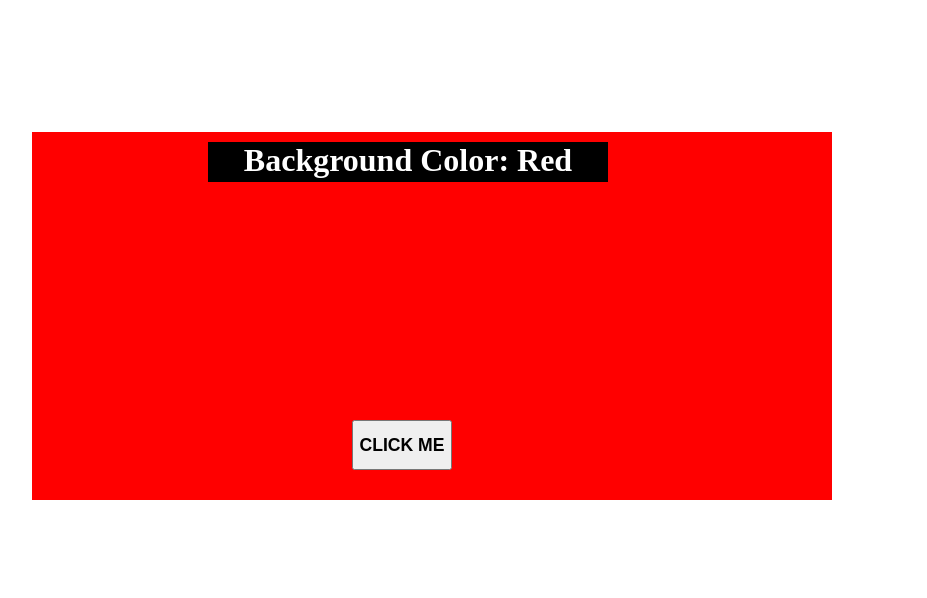
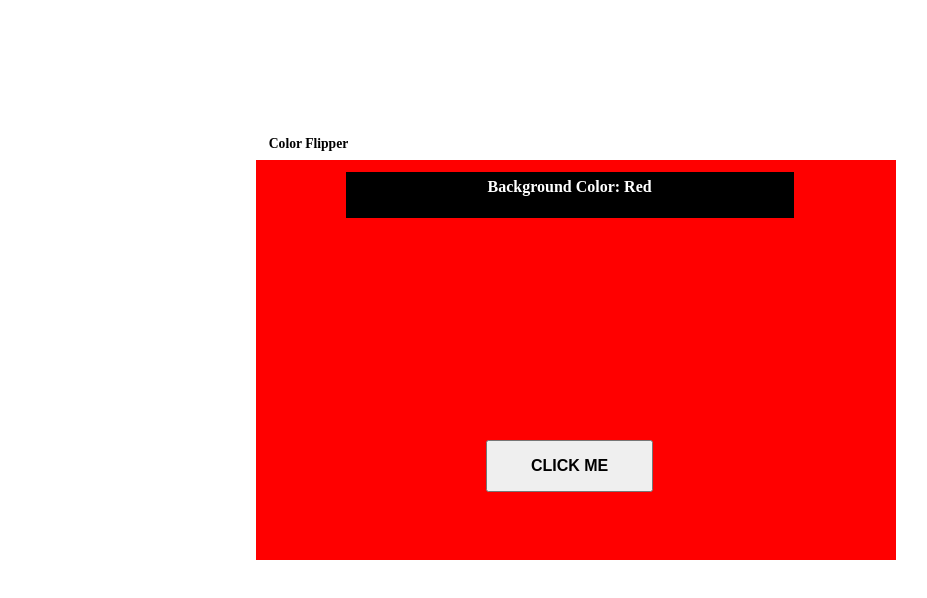
Before and after one commit to dotjarvis/color-flipper, a plain HTML site: page index.html in a window 1280 px wide. Shown: the whole page, without its empty margins (128-1055 px from the left). Drawn offline with Linux system fonts and the light colour scheme.

Commit message:
Update-css

```diff
--- a/style.css
+++ b/style.css
@@ -7,10 +7,10 @@
   background-color: red;
   text-align: center;
   position: absolute;
-  left: 10rem;
-  bottom: 300px;
-  height: 23rem;
-  width: 50rem;
+  left: 30%;
+  bottom: 30%;
+  height: 50%;
+  width: 50%;
 }
 
 h1 {
@@ -18,24 +18,27 @@ h1 {
   color: white;
   text-align: center;
   position: absolute;
-  top: 10px;
-  left: 11rem;
-  width: 400px;
-  height: 40px;
+  top: 3%;
+  left: 14%;
+  width: 70%;
+  height: 10%;
+  font-size: 1rem;
+  padding-top: 1%;
 }
 
 h3 {
   position: absolute;
-  top: 17rem;
-  left: 10rem;
+  top: 17%;
+  left: 31%;
+  font-size: 0.85rem;
 }
 
 .click-me {
   position: absolute;
-  left: 20rem;
-  bottom: 30px;
-  width: 100px;
-  height: 50px;
-  font-size: 1.1rem;
+  left: 36%;
+  bottom: 17%;
+  width: 26%;
+  height: 13%;
+  font-size: 1rem;
   font-weight: bold;
 }
```
